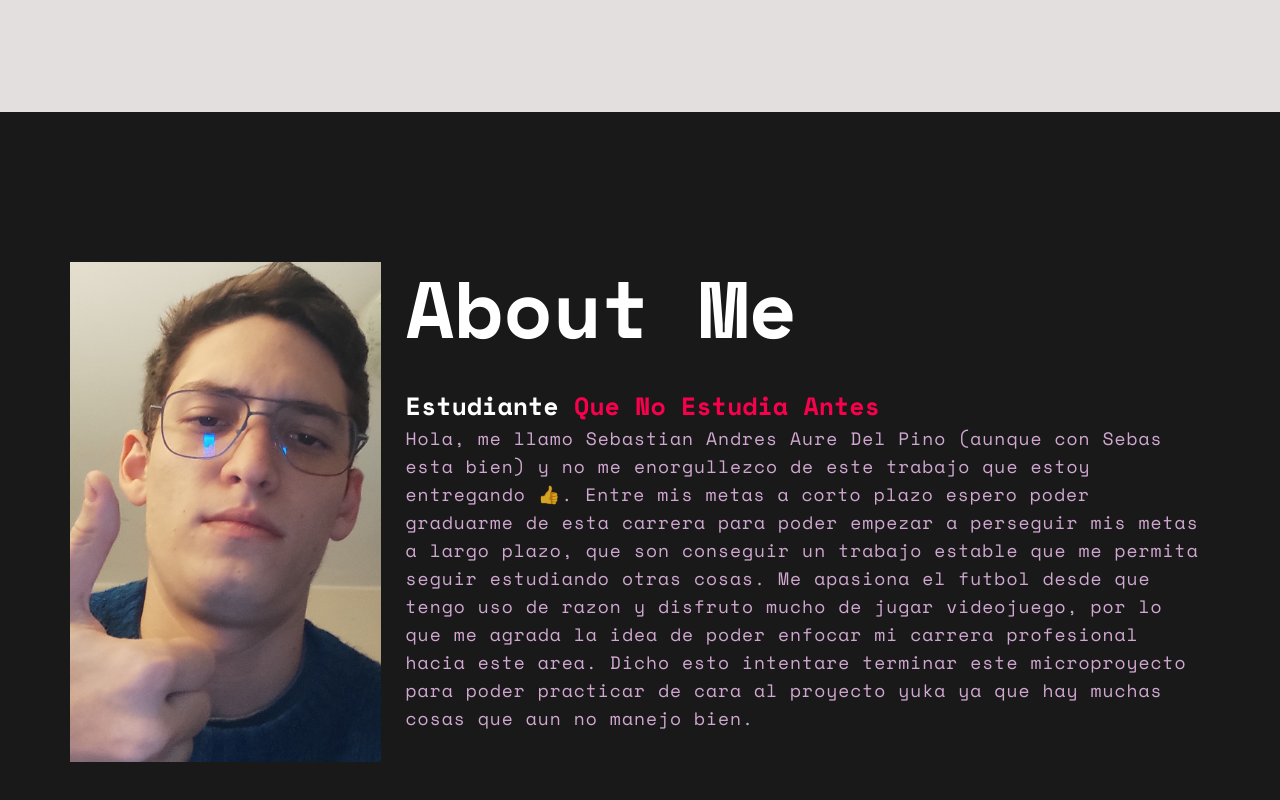
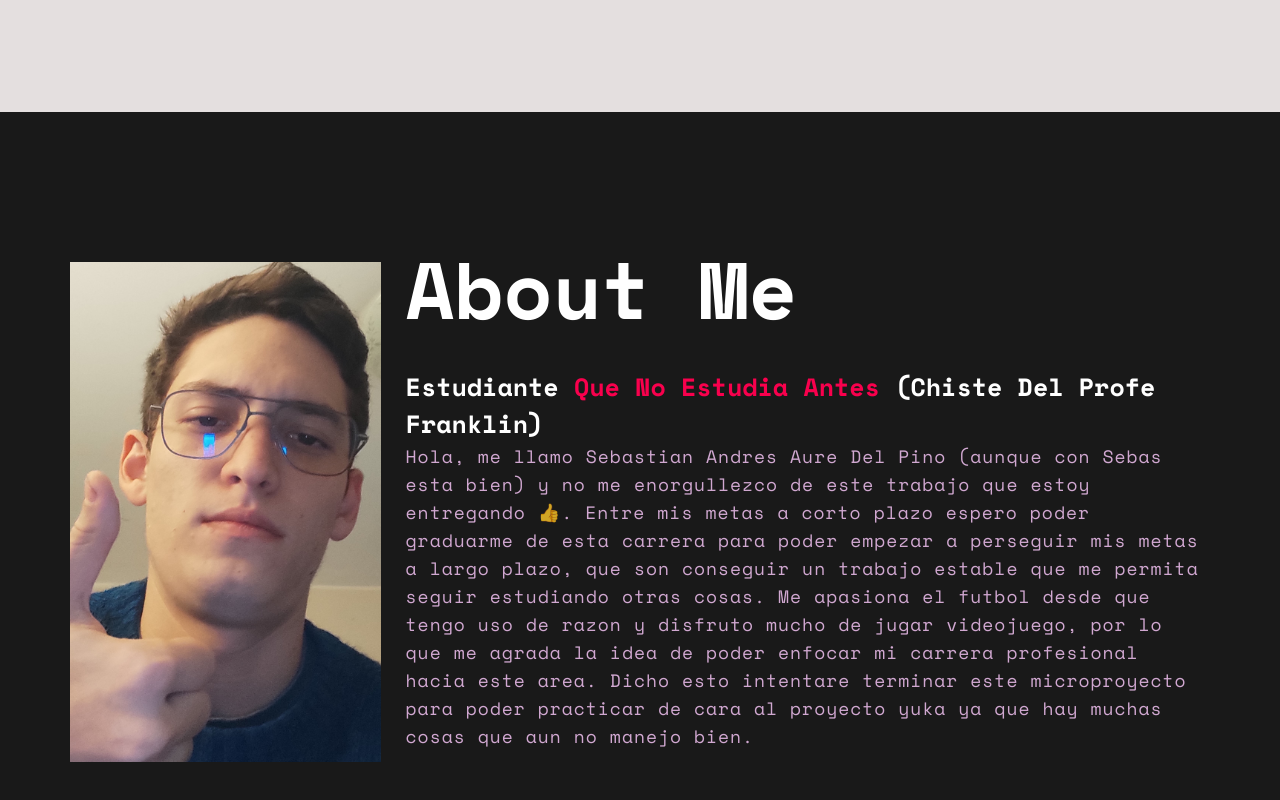
Before and after one commit to SebasAure/micro-proyecto-1-Aure, a plain HTML site: page index.html in a window 1280 px wide. Shown: the part 1615-2415 px from the top of the page. Drawn offline with nearby package versions, Linux system fonts and the light colour scheme.

Commit message:
una tonteria en el texto

```diff
--- a/index.html
+++ b/index.html
@@ -91,7 +91,7 @@
             <img src="/img/fotoperfil.jpg">
             <div class="about-me-text">
                 <h1>About me</h1>
-                <h5>Estudiante <span> que no estudia antes</h5>
+                <h5>Estudiante <span> que no estudia antes</span> (chiste del profe Franklin)</h5>
                 <p> Hola, me llamo Sebastian Andres Aure Del Pino (aunque con Sebas esta bien) y no me enorgullezco de este trabajo que estoy entregando 👍. Entre mis metas a corto plazo espero poder graduarme de esta carrera para poder empezar a perseguir mis metas a largo plazo, que son conseguir un trabajo estable que me permita seguir estudiando otras cosas. Me apasiona el futbol desde que tengo uso de razon y disfruto mucho de jugar videojuego, por lo que me agrada la idea de poder enfocar mi carrera profesional hacia este area. Dicho esto intentare terminar este microproyecto para poder practicar de cara al proyecto yuka ya que hay muchas cosas que aun no manejo bien.</p>
             </div>
         </div>
```
